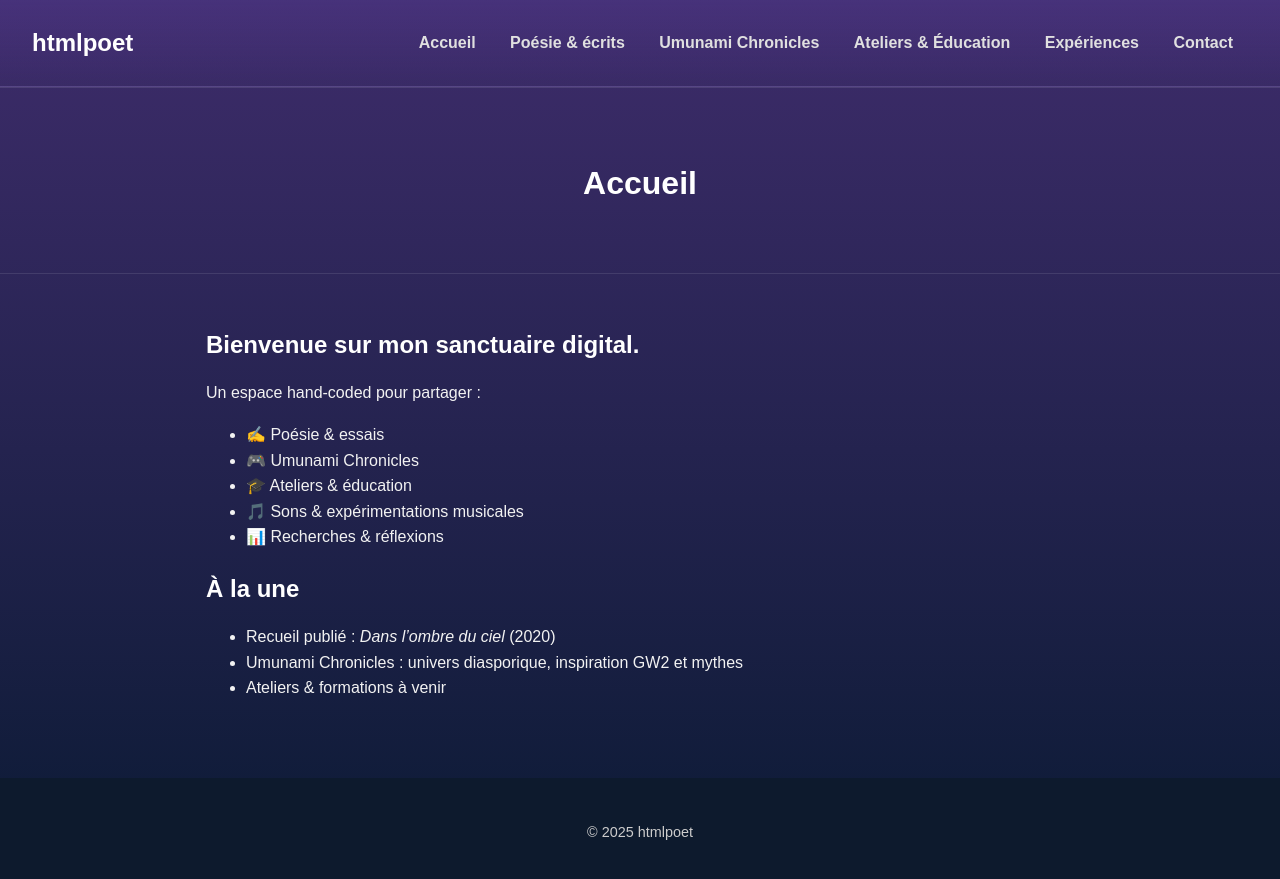
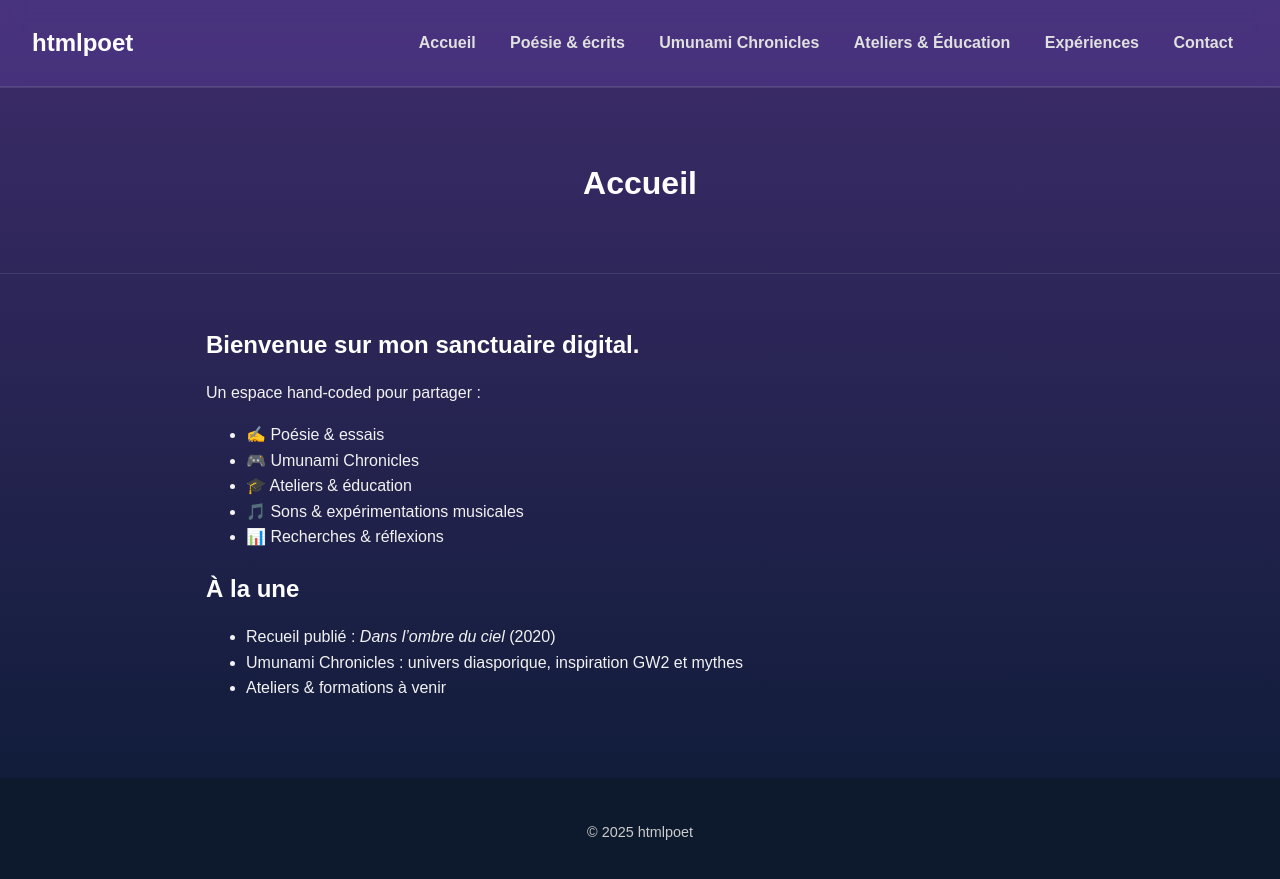
Before and after one commit to htmlpoet/htmlpoet.github.io, a Jekyll site: the page built from index.html, in a window 1280 px wide. Shown: the top 879 px of the page. Built offline with Jekyll 4.4.1, drawn with Linux system fonts in a browser that asks for light colours; the list of posts is cut into pages by our own code.

Commit message:
sticky bg

```diff
--- a/css/style.css
+++ b/css/style.css
@@ -88,18 +88,28 @@
 /* --- HEADER PRINCIPAL & NAVIGATION --- */
 /* -- Dans css/style.css -- */
 
+/* -- Dans css/style.css -- */
+
 .site-header {
+  /* Vos styles existants pour l'alignement */
   display: flex;
   justify-content: space-between;
   align-items: center;
   padding: 1.5em 2em;
+
+  /* --- NOUVEAUX STYLES POUR LE RELIEF --- */
+
+  /* 1. Rend le menu "collant" en haut de la page */
+  position: sticky;
+  top: 0;
+  z-index: 1000; /* Assure qu'il reste toujours au-dessus du reste */
+
+  /* 2. Crée l'effet "verre dépoli" */
+  background-color: rgba(84, 58, 145, 0.5); /* Votre violet, mais rendu semi-transparent */
+  backdrop-filter: blur(10px); /* Applique un flou sur tout ce qui est DERRIÈRE le menu */
+
+  /* 3. Garde une bordure subtile pour définir les contours */
   border-bottom: 1px solid rgba(255, 255, 255, 0.1);
-  background: linear-gradient(
-    180deg,
-    rgba(84, 58, 145, 0.4) 0%,
-    rgba(10, 26, 51, 0) 100%
-  );
-  /* <-- LA LIGNE À AJOUTER */
 }
 
 .site-title {
```
